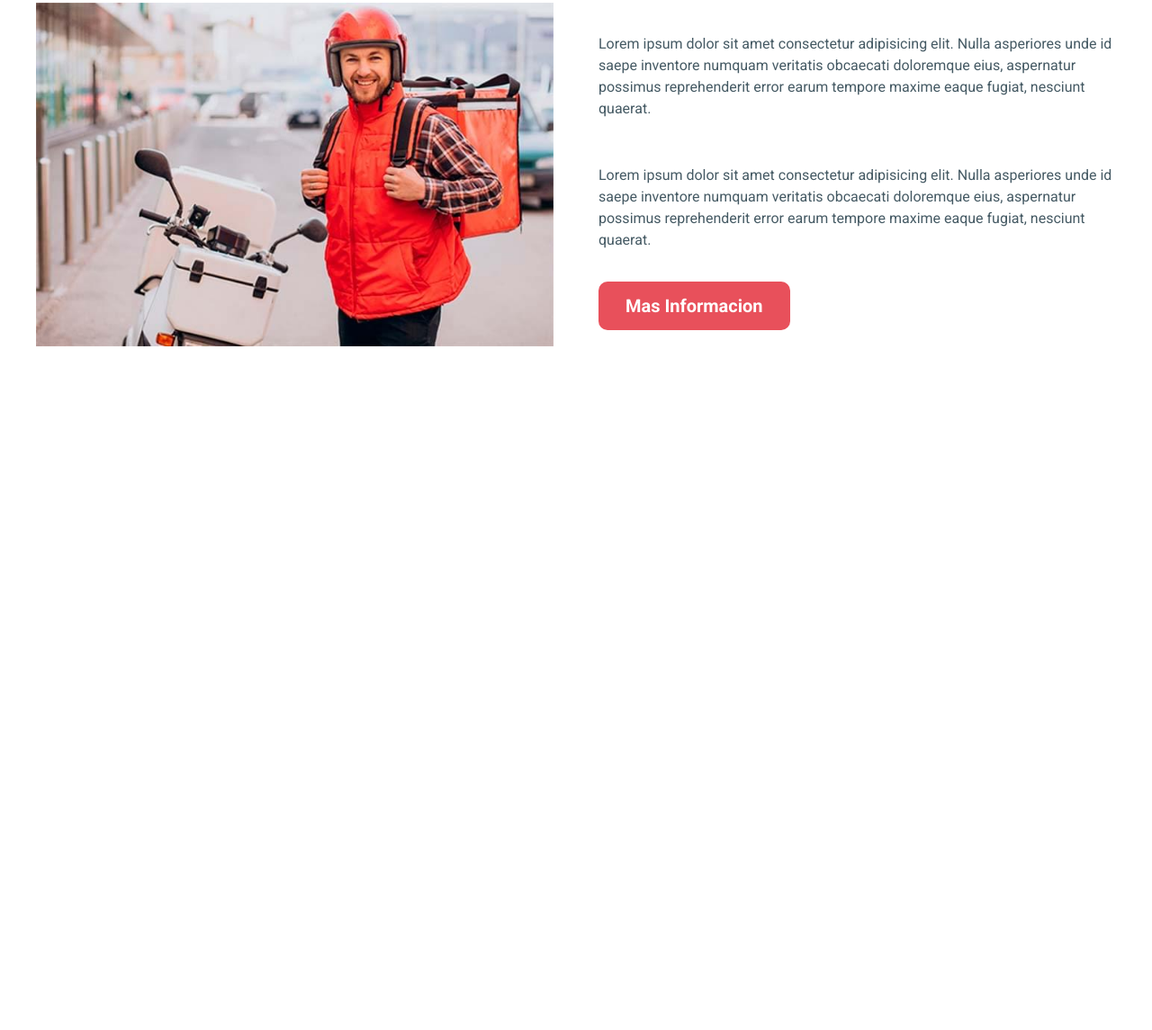
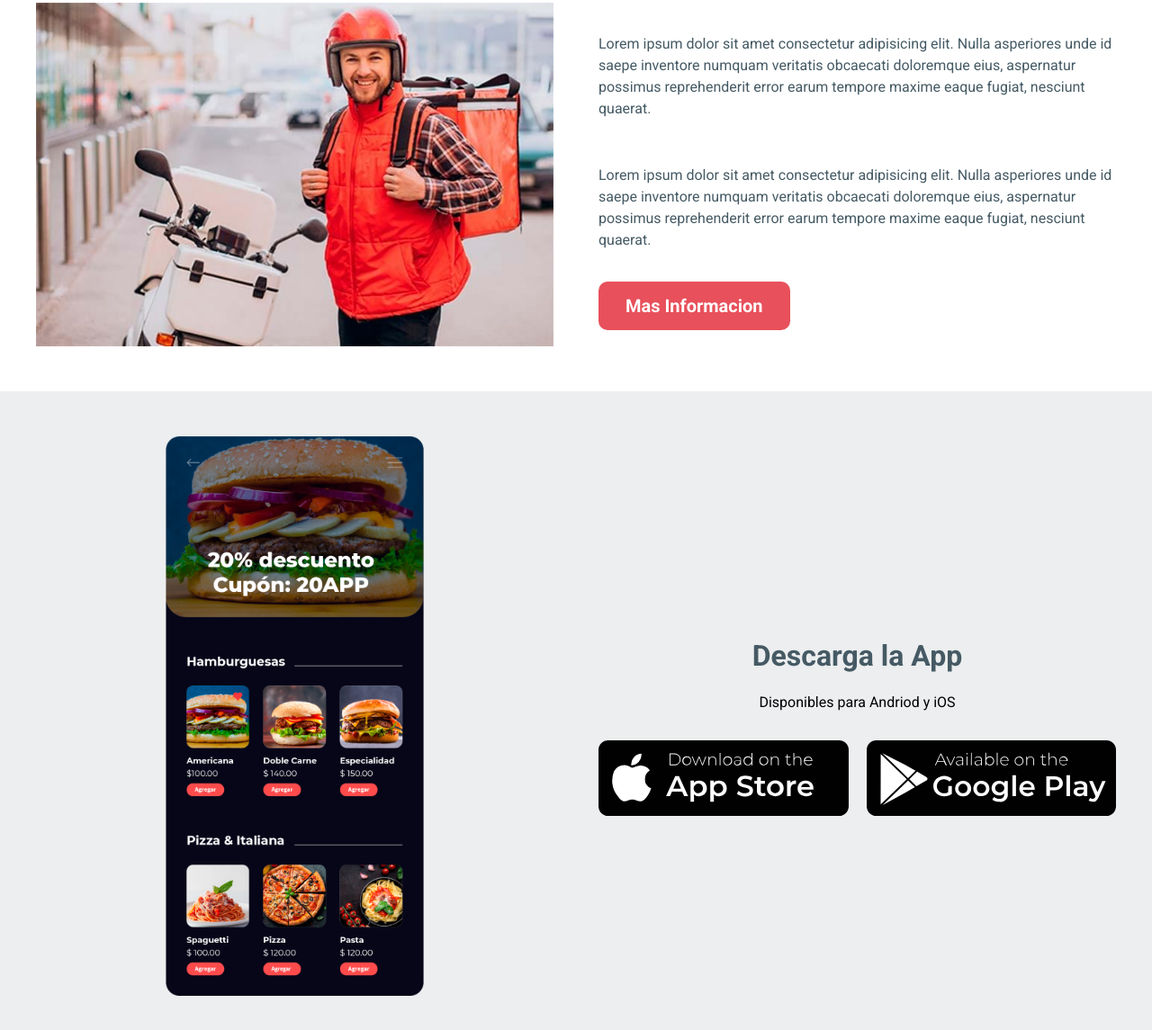
Before and after one commit to yornipaz/DeliveryApp, a website: page index.html in a window 1280 px wide. Shown: the part 4796-5941 px from the top of the page at 90% size. Before the commit the page ends 5231 px from the top, so only its background shows below. Drawn offline with Linux system fonts and the light colour scheme.

Commit message:
feat(download):Add download section in to home page

```diff
--- a/index.html
+++ b/index.html
@@ -288,6 +288,25 @@
         </div>
 
     </section>
+    <section class="download">
+        <div class="download__wrapper container">
+            <div class="download__img">
+                <img src="dist/img/app.png" alt="app">
+            </div>
+            <div class="stores">
+                <h3 class="stores__title">Descarga la App</h3>
+                <p class="stores__text">Disponibles para Andriod y iOS</p>
+                <div class="stores__wrapper">
+                    <a href="#" class="stores__link">
+                        <img src="dist/img/tienda-apple.svg" alt="tienda apple">
+                    </a>
+                    <a href="#" class="stores__link">
+                        <img src="dist/img/tienda-android.svg" alt="tienda android">
+                    </a>
+                </div>
+            </div>
+        </div>
+    </section>
 </body>
 
 </html>
--- /dev/null
+++ b/src/scss/components/_download.scss
@@ -0,0 +1,28 @@
+@use 'abstract/variable'as v;
+@use 'abstract/mixin'as m;
+
+.download {
+    background-color: v.$light-grey;
+    padding: 5rem 0;
+
+    &__wrapper {
+        display: flex;
+        flex-direction: column-reverse;
+        gap: 5rem;
+
+        @include m.screen('table') {
+            @include m.grid(2, 5rem);
+        }
+    }
+
+    &__img {
+        width: 50%;
+
+        margin: 0 auto;
+        transition: transform .4s ease-in-out;
+
+        &:hover {
+            transform: rotate(-6deg) scale(1.2);
+        }
+    }
+}
--- /dev/null
+++ b/src/scss/components/_stores.scss
@@ -0,0 +1,34 @@
+@use 'abstract/variable'as v;
+@use 'abstract/mixin'as m;
+
+.stores {
+    display: flex;
+    flex-direction: column;
+    justify-content: center;
+
+    &__wrapper {
+        @include m.grid(2, 2rem);
+    }
+
+    &__title,
+    &__text {
+        text-align: center;
+    }
+
+    &__title {
+        color: v.$secondary;
+        margin: 2rem 0 0 0;
+    }
+
+    &__text {
+        margin-bottom: 3rem;
+    }
+
+    &__link {
+        transition: transform .5s ease-in-out;
+
+        &:hover {
+            transform: scale(1.2);
+        }
+    }
+}
--- a/src/scss/components/index.scss
+++ b/src/scss/components/index.scss
@@ -7,4 +7,6 @@
 @forward 'testimonial';
 @forward 'restaurants';
 @forward 'restaurant';
-@forward 'delivery'
+@forward 'delivery';
+@forward 'download';
+@forward 'stores';
```
Also changed, not shown: dist/css/main.css, 1 other file.
